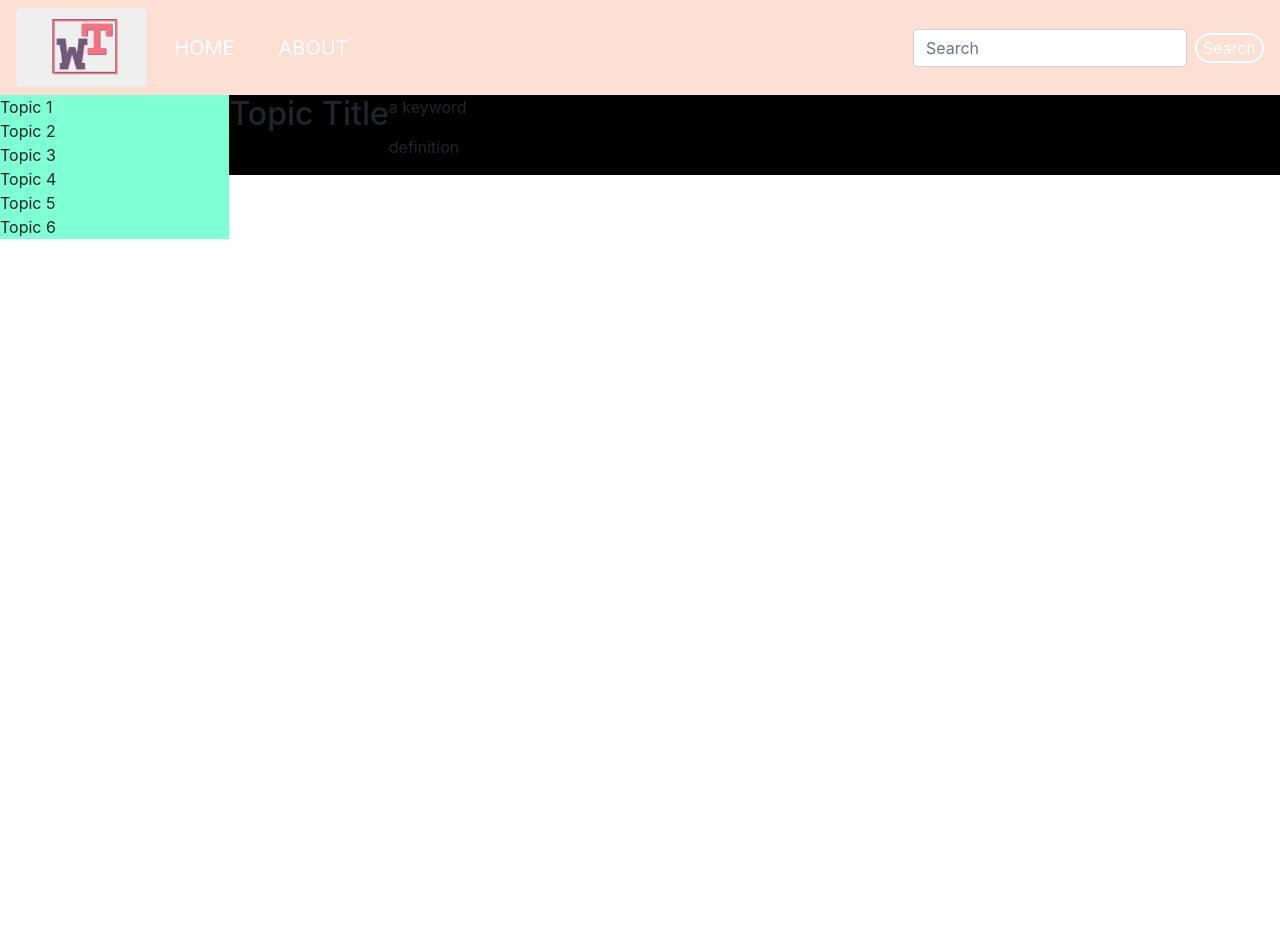
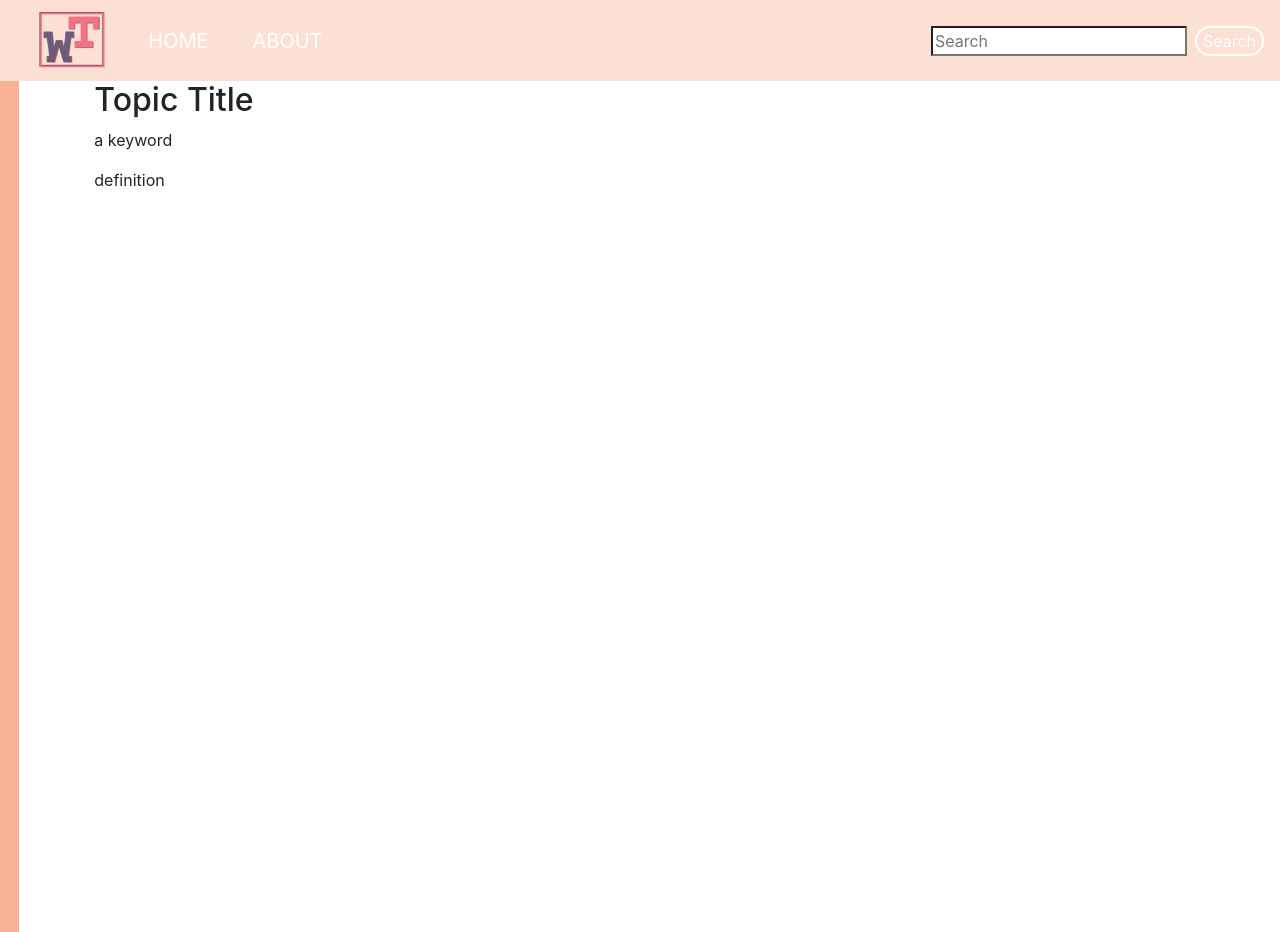
Before and after one commit to joshbantayan/webtech-lec-finals, a PHP site: page /pages/template.php in a window 1280 px wide. Run offline with PHP 8.4, Linux system fonts and the light colour scheme.

Commit message:
template

```diff
--- a/Css/webpages.css
+++ b/Css/webpages.css
@@ -61,18 +61,12 @@
     display: flex;
 }
 
-#container{
-    position: absolute;
-    display: table;
-    height: 100%;
-    width: 100%;
-}
-
-#content {
+.content {
     display: table-cell;
     vertical-align: middle;
     margin: auto;
     text-align: center;
+    height: 100%;
 }
 
 #content img {
@@ -137,24 +131,53 @@ body {
     height: 7vh;
 }
 
+
 .wrapper{
     height: 100%;
     width: 100%;
     display: flex;
 }
-.side_bar{
+
+.occupy{
     height: 100%;
+    width: 100%;
+    position: fixed;
+    display: flex;
+}
+
+.side_nav{
+    background: #F8B195;
+    width: 2vh;
+    height: 100%;
+    overflow: hidden;
+}
+
+.side_nav:hover{
     width: 30vh;
-    background: aquamarine;
-    display: inline-block;
-    float: left;
+    animation-delay: 2s;
 }
-.content{
-    background: black;
-    float: right;
-    display: flex;
+
+.link{
+    padding-left: 3vh;
+    padding-top: 2vh;
+    color: white;
+    font-size: 3vh;
+}
+
+.link a{
+    color: white;
+}
+
+.link a:hover{
+    color: #6C5B7B;
+    text-decoration: none;
+}
+
+#container{
+    position: absolute;
+    display: table;
+    height: 100%;
     width: 100%;
-    height: 100%;
 }
 
 /* About page css*/
@@ -162,7 +185,9 @@ body {
 .about-container {
     width: 100%;
     border-radius: 20px;
-    background-color: #F8B195;
+    background-color: .link a{
+    color: white;
+}
     text-align: center;
     margin: 20px 20px 20px 20px;
 }
--- a/pages/template.php
+++ b/pages/template.php
@@ -10,25 +10,17 @@
         <meta name="viewport" content="width=device-width, initial-scale=1">
 
         <script src="https://ajax.googleapis.com/ajax/libs/jquery/3.3.1/jquery.min.js"></script>
+        <script src="../script/sidebar.js"></script>
         <script src="https://cdnjs.cloudflare.com/ajax/libs/popper.js/1.14.0/umd/popper.min.js"></script>
         <script src="https://maxcdn.bootstrapcdn.com/bootstrap/4.1.0/js/bootstrap.min.js"></script>
     </head>
     <body>
 
-<!--
-        <div class="navigation-bar">
-            <a href="home.php"><img href="../Images/Icon2.png"></a>
-            <form action="search.php">
-                <input type="text" placeholder="Search..">
-                <button value="search" class="button2">SEARCH</button>
-            </form>
-        </div>
--->
 
         <div class="wrapper">
             <nav class="navbar navbar-expand-lg navigation-bar">
-                <button type="button" class="btn btn-demo" data-toggle="modal" data-target="#myModal2">
-                <img id="icon" src="../Images/logo.2.png"></button>
+
+                <img id="icon" src="../Images/logo.2.png">
                 <a class="navbar-brand" href="home.php">HOME</a>
                 <a class="navbar-brand" href="about.php">ABOUT</a>
 
@@ -41,7 +33,7 @@
 
                     </ul>
                     <form action="../php/search.php" class="form-inline my-2 my-lg-0" method="post">
-                        <input class="form-control mr-sm-2" type="search" placeholder="Search" name="search" aria-label="Search">
+                        <input class=" mr-sm-2" type="search" placeholder="Search" name="search" aria-label="Search">
                     <button class="button" type="submit">Search</button>
                     </form>
                 </div>
@@ -51,16 +43,16 @@
 
 
 
-        <div class="wrapper">
-            <div class="side_bar">
-            <div class="menu">Topic 1</div>
-            <div class="menu">Topic 2</div>
-            <div class="menu">Topic 3</div>
-            <div class="menu">Topic 4</div>
-            <div class="menu">Topic 5</div>
-            <div class="menu">Topic 6</div>
-        </div>
-            <div class="content">
+
+        <div class="occupy">
+            <div class="side_nav">
+                <div class="link"><a href="#">Link 1</a></div>
+                <div class="link"><a href="#">Link 1</a></div>
+                <div class="link"><a href="#">Link 1</a></div>
+                <div class="link"><a href="#">Link 1</a></div>
+            </div>
+
+            <div class="container">
                 <div class="container_title">
                     <h2>Topic Title</h2>
                 </div>
```
